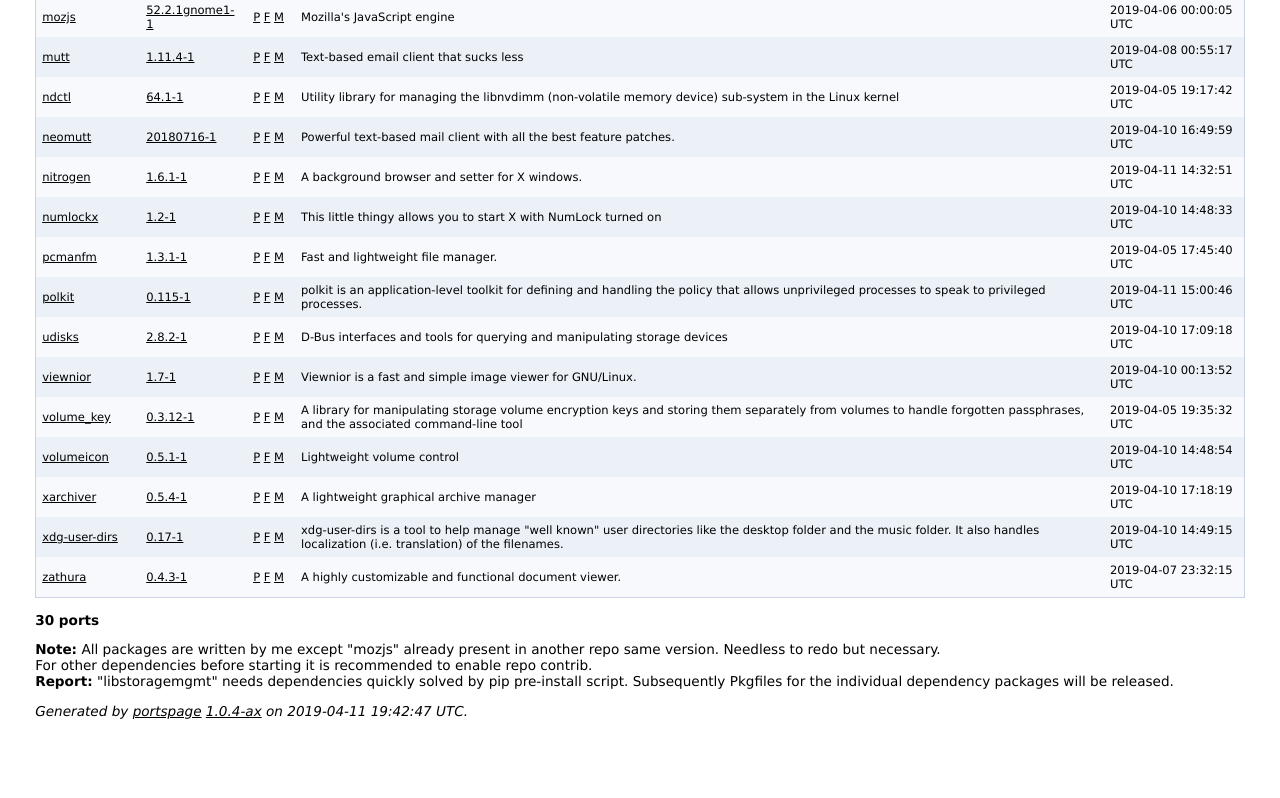
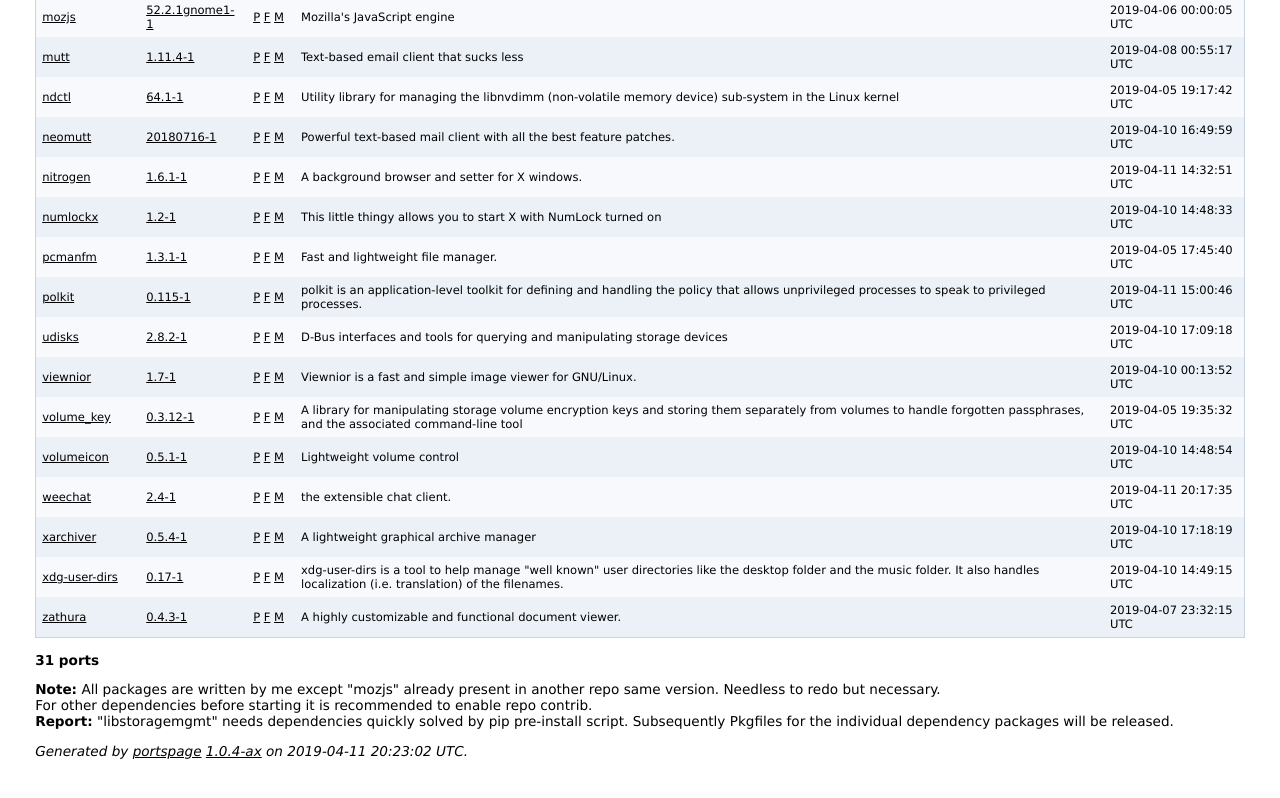
Before and after one commit to aicsx/crux, a plain HTML site: page index.html in a window 1280 px wide. Shown: the part 771-1569 px from the top of the page. Before the commit the page ends 1539 px from the top, so only its background shows below. Drawn offline with Linux system fonts and the light colour scheme.

Commit message:
add weechat

```diff
--- a/index.html
+++ b/index.html
@@ -73,15 +73,16 @@
    <tr class="odd"><td><a href="http://siyanpanayotov.com/project/viewnior">viewnior</a></td><td><a href="https://github.com/aicsx/crux/tree/master/ports/viewnior/">1.7-1</a></td><td><a href="https://github.com/aicsx/crux/tree/master/ports/viewnior/Pkgfile">P</a>&nbsp;<a href="https://github.com/aicsx/crux/tree/master/ports/viewnior/.footprint">F</a>&nbsp;<a href="https://github.com/aicsx/crux/tree/master/ports/viewnior/.md5sum">M</a></td><td>Viewnior is a fast and simple image viewer for GNU/Linux.</td><td>2019-04-10 00:13:52 UTC</td></tr>
    <tr class="even"><td><a href="https://pagure.io/volume_key">volume_key</a></td><td><a href="https://github.com/aicsx/crux/tree/master/ports/volume_key/">0.3.12-1</a></td><td><a href="https://github.com/aicsx/crux/tree/master/ports/volume_key/Pkgfile">P</a>&nbsp;<a href="https://github.com/aicsx/crux/tree/master/ports/volume_key/.footprint">F</a>&nbsp;<a href="https://github.com/aicsx/crux/tree/master/ports/volume_key/.md5sum">M</a></td><td>A library for manipulating storage volume encryption keys and storing them separately from volumes to handle forgotten passphrases, and the associated command-line tool</td><td>2019-04-05 19:35:32 UTC</td></tr>
    <tr class="odd"><td><a href="http://nullwise.com/volumeicon.html">volumeicon</a></td><td><a href="https://github.com/aicsx/crux/tree/master/ports/volumeicon/">0.5.1-1</a></td><td><a href="https://github.com/aicsx/crux/tree/master/ports/volumeicon/Pkgfile">P</a>&nbsp;<a href="https://github.com/aicsx/crux/tree/master/ports/volumeicon/.footprint">F</a>&nbsp;<a href="https://github.com/aicsx/crux/tree/master/ports/volumeicon/.md5sum">M</a></td><td>Lightweight volume control</td><td>2019-04-10 14:48:54 UTC</td></tr>
-   <tr class="even"><td><a href="http://xarchiver.sourceforge.net/">xarchiver</a></td><td><a href="https://github.com/aicsx/crux/tree/master/ports/xarchiver/">0.5.4-1</a></td><td><a href="https://github.com/aicsx/crux/tree/master/ports/xarchiver/Pkgfile">P</a>&nbsp;<a href="https://github.com/aicsx/crux/tree/master/ports/xarchiver/.footprint">F</a>&nbsp;<a href="https://github.com/aicsx/crux/tree/master/ports/xarchiver/.md5sum">M</a></td><td>A lightweight graphical archive manager</td><td>2019-04-10 17:18:19 UTC</td></tr>
-   <tr class="odd"><td><a href="https://www.freedesktop.org/wiki/Software/xdg-user-dirs/">xdg-user-dirs</a></td><td><a href="https://github.com/aicsx/crux/tree/master/ports/xdg-user-dirs/">0.17-1</a></td><td><a href="https://github.com/aicsx/crux/tree/master/ports/xdg-user-dirs/Pkgfile">P</a>&nbsp;<a href="https://github.com/aicsx/crux/tree/master/ports/xdg-user-dirs/.footprint">F</a>&nbsp;<a href="https://github.com/aicsx/crux/tree/master/ports/xdg-user-dirs/.md5sum">M</a></td><td>xdg-user-dirs is a tool to help manage "well known" user directories like the desktop folder and the music folder. It also handles localization (i.e. translation) of the filenames.</td><td>2019-04-10 14:49:15 UTC</td></tr>
-   <tr class="even"><td><a href="https://pwmt.org/projects/zathura/">zathura</a></td><td><a href="https://github.com/aicsx/crux/tree/master/ports/zathura/">0.4.3-1</a></td><td><a href="https://github.com/aicsx/crux/tree/master/ports/zathura/Pkgfile">P</a>&nbsp;<a href="https://github.com/aicsx/crux/tree/master/ports/zathura/.footprint">F</a>&nbsp;<a href="https://github.com/aicsx/crux/tree/master/ports/zathura/.md5sum">M</a></td><td>A highly customizable and functional document viewer.</td><td>2019-04-07 23:32:15 UTC</td></tr>
+   <tr class="even"><td><a href="https://weechat.org">weechat</a></td><td><a href="https://github.com/aicsx/crux/tree/master/ports/weechat/">2.4-1</a></td><td><a href="https://github.com/aicsx/crux/tree/master/ports/weechat/Pkgfile">P</a>&nbsp;<a href="https://github.com/aicsx/crux/tree/master/ports/weechat/.footprint">F</a>&nbsp;<a href="https://github.com/aicsx/crux/tree/master/ports/weechat/.md5sum">M</a></td><td>the extensible chat client.</td><td>2019-04-11 20:17:35 UTC</td></tr>
+   <tr class="odd"><td><a href="http://xarchiver.sourceforge.net/">xarchiver</a></td><td><a href="https://github.com/aicsx/crux/tree/master/ports/xarchiver/">0.5.4-1</a></td><td><a href="https://github.com/aicsx/crux/tree/master/ports/xarchiver/Pkgfile">P</a>&nbsp;<a href="https://github.com/aicsx/crux/tree/master/ports/xarchiver/.footprint">F</a>&nbsp;<a href="https://github.com/aicsx/crux/tree/master/ports/xarchiver/.md5sum">M</a></td><td>A lightweight graphical archive manager</td><td>2019-04-10 17:18:19 UTC</td></tr>
+   <tr class="even"><td><a href="https://www.freedesktop.org/wiki/Software/xdg-user-dirs/">xdg-user-dirs</a></td><td><a href="https://github.com/aicsx/crux/tree/master/ports/xdg-user-dirs/">0.17-1</a></td><td><a href="https://github.com/aicsx/crux/tree/master/ports/xdg-user-dirs/Pkgfile">P</a>&nbsp;<a href="https://github.com/aicsx/crux/tree/master/ports/xdg-user-dirs/.footprint">F</a>&nbsp;<a href="https://github.com/aicsx/crux/tree/master/ports/xdg-user-dirs/.md5sum">M</a></td><td>xdg-user-dirs is a tool to help manage "well known" user directories like the desktop folder and the music folder. It also handles localization (i.e. translation) of the filenames.</td><td>2019-04-10 14:49:15 UTC</td></tr>
+   <tr class="odd"><td><a href="https://pwmt.org/projects/zathura/">zathura</a></td><td><a href="https://github.com/aicsx/crux/tree/master/ports/zathura/">0.4.3-1</a></td><td><a href="https://github.com/aicsx/crux/tree/master/ports/zathura/Pkgfile">P</a>&nbsp;<a href="https://github.com/aicsx/crux/tree/master/ports/zathura/.footprint">F</a>&nbsp;<a href="https://github.com/aicsx/crux/tree/master/ports/zathura/.md5sum">M</a></td><td>A highly customizable and functional document viewer.</td><td>2019-04-07 23:32:15 UTC</td></tr>
   </table>
-  <p><b>30 ports</b></p>
+  <p><b>31 ports</b></p>
   <b>Note:</b> All packages are written by me except "mozjs" already present in another repo same version. Needless to redo but necessary.<br>
   For other dependencies before starting it is recommended to enable repo contrib.
   <br>
   <b>Report:</b> "libstoragemgmt" needs dependencies quickly solved by pip pre-install script. Subsequently Pkgfiles for the individual dependency packages will be released.<br>
-  <p><i>Generated by <a href="http://www.karsikkopuu.net/crux/scripts/">portspage</a> <a href="https://github.com/aicsx/crux/blob/master/portspage">1.0.4-ax</a> on 2019-04-11 19:42:47 UTC.</i></p>
+  <p><i>Generated by <a href="http://www.karsikkopuu.net/crux/scripts/">portspage</a> <a href="https://github.com/aicsx/crux/blob/master/portspage">1.0.4-ax</a> on 2019-04-11 20:23:02 UTC.</i></p>
  </body>
 </html>
```
Also changed, not shown: 5 other files.
